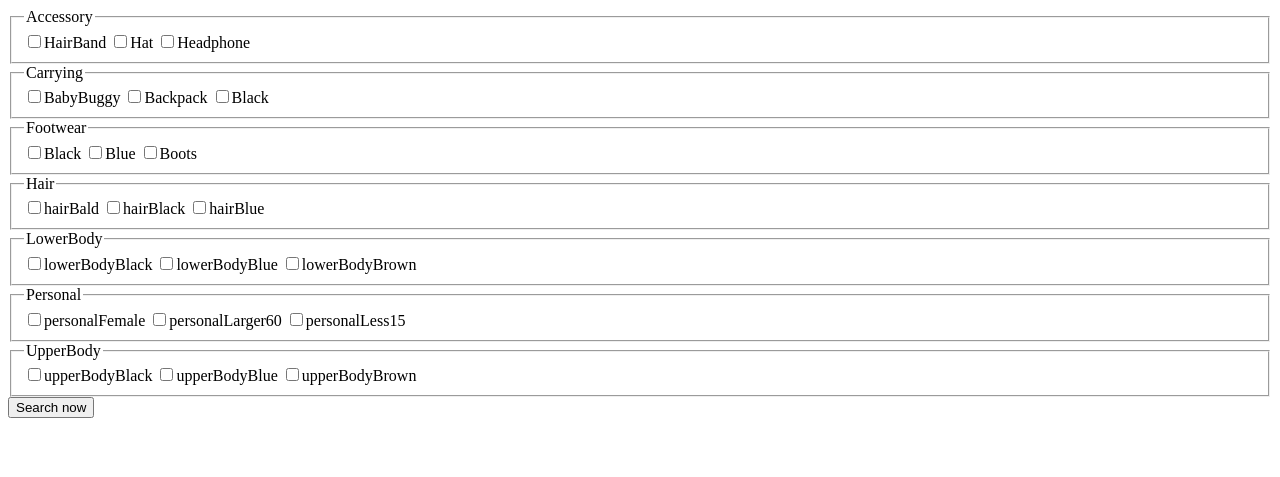
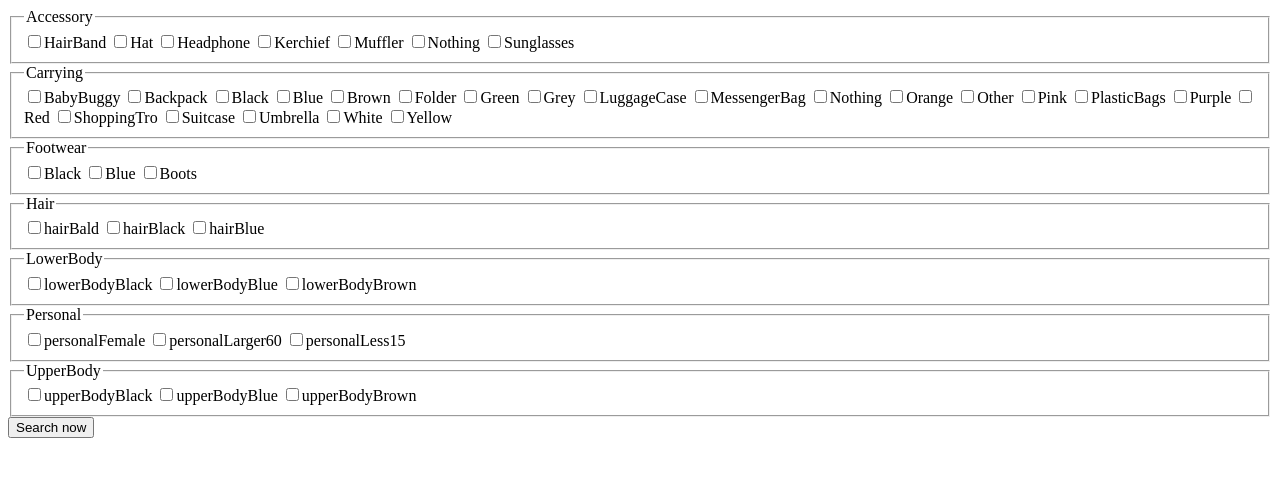
Before and after one commit to guofeng201507/capstone_demo_web, a Flask app: page /search/ in a window 1280 px wide. Shown: the top 477 px of the page. Run offline with Flask 2, Linux system fonts and the light colour scheme; parts of the project's set-up code (start-up, migrations or seed data) failed here and were passed over.

Commit message:
add more filters

```diff
--- a/templates/search_screen.html
+++ b/templates/search_screen.html
@@ -12,6 +12,11 @@
         <input type="checkbox" name="accessory" value="accessoryHairBand">HairBand
         <input type="checkbox" name="accessory" value="accessoryHat">Hat
         <input type="checkbox" name="accessory" value="accessoryHeadphone">Headphone
+        <input type="checkbox" name="accessory" value="accessoryKerchief">Kerchief
+        <input type="checkbox" name="accessory" value="accessoryMuffler">Muffler
+        <input type="checkbox" name="accessory" value="accessoryNothing">Nothing
+        <input type="checkbox" name="accessory" value="accessorySunglasses">Sunglasses
+
         <br>
     </fieldset>
 
@@ -20,6 +25,25 @@
         <input type="checkbox" name="carrying" value="carryingBabyBuggy">BabyBuggy
         <input type="checkbox" name="carrying" value="carryingBackpack">Backpack
         <input type="checkbox" name="carrying" value="carryingBlack">Black
+        <input type="checkbox" name="carrying" value="carryingBlue">Blue
+        <input type="checkbox" name="carrying" value="carryingBrown">Brown
+        <input type="checkbox" name="carrying" value="carryingFolder">Folder
+        <input type="checkbox" name="carrying" value="carryingGreen">Green
+        <input type="checkbox" name="carrying" value="carryingGrey">Grey
+        <input type="checkbox" name="carrying" value="carryingLuggageCase">LuggageCase
+        <input type="checkbox" name="carrying" value="carryingMessengerBag">MessengerBag
+        <input type="checkbox" name="carrying" value="carryingNothing">Nothing
+        <input type="checkbox" name="carrying" value="carryingOrange">Orange
+        <input type="checkbox" name="carrying" value="carryingOther">Other
+        <input type="checkbox" name="carrying" value="carryingPink">Pink
+        <input type="checkbox" name="carrying" value="carryingPlasticBags">PlasticBags
+        <input type="checkbox" name="carrying" value="carryingPurple">Purple
+        <input type="checkbox" name="carrying" value="carryingRed">Red
+        <input type="checkbox" name="carrying" value="carryingShoppingTro">ShoppingTro
+        <input type="checkbox" name="carrying" value="carryingSuitcase">Suitcase
+        <input type="checkbox" name="carrying" value="carryingUmbrella">Umbrella
+        <input type="checkbox" name="carrying" value="carryingWhite">White
+        <input type="checkbox" name="carrying" value="carryingYellow">Yellow
         <br>
     </fieldset>
 
```
